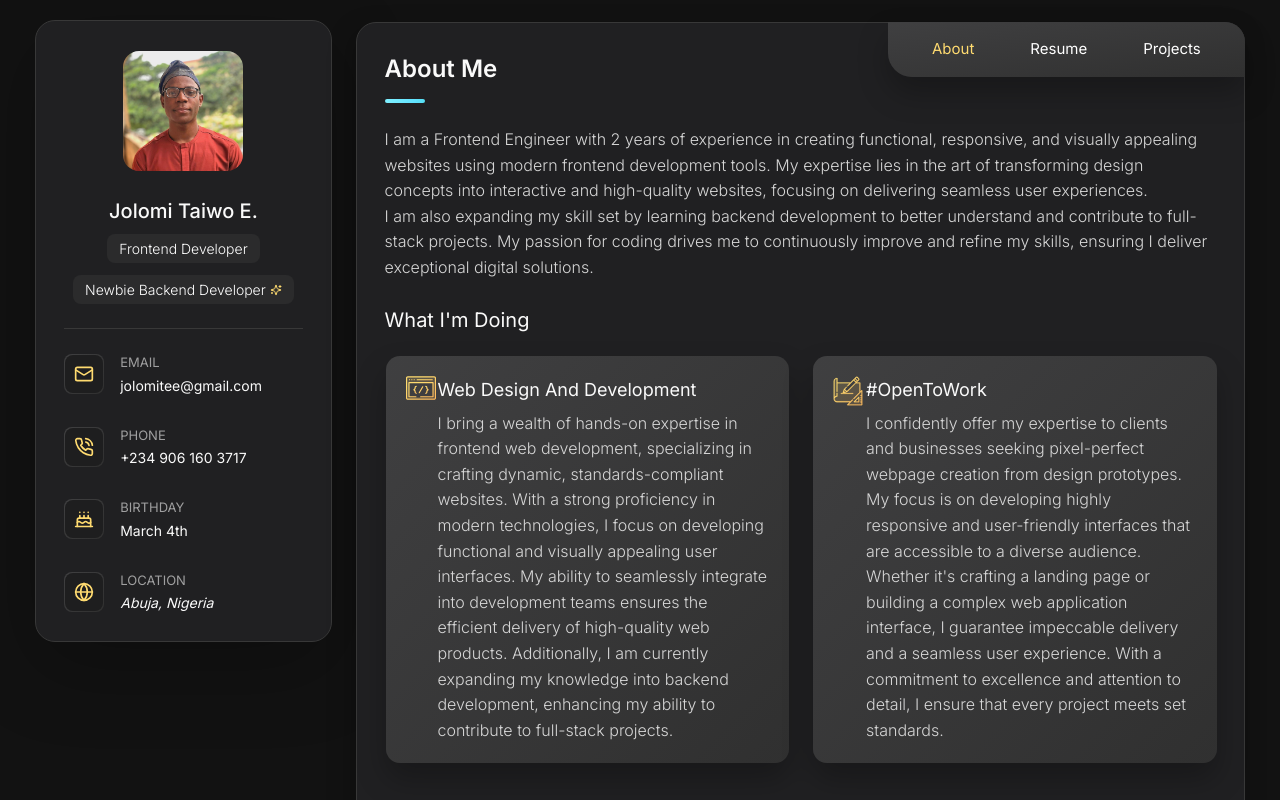
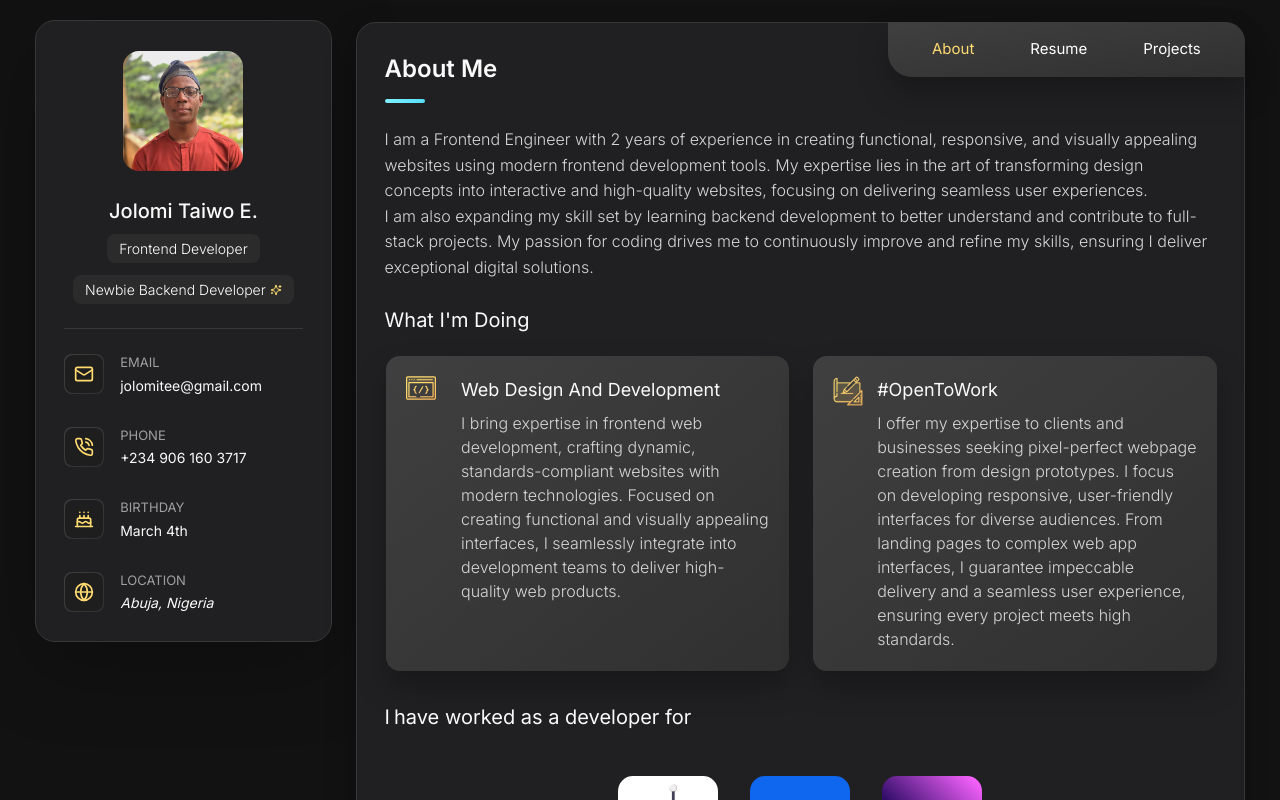
Before and after one commit to JolomiTee/jolomitee-v2, a Next.js app: page / in a window 1280 px wide. Shown: the top 800 px of the page. Built offline with nearby package versions, Linux system fonts and the light colour scheme.

Commit message:
- running lighthouse tests: [71, 100, 100, 100]

```diff
--- a/components/about/Services.tsx
+++ b/components/about/Services.tsx
@@ -7,13 +7,13 @@ const info = [
 		img: IconDev,
 		alt: "Design icon",
 		title: "Web Design and Development",
-		text: "I bring a wealth of hands-on expertise in frontend web development, specializing in crafting dynamic, standards-compliant websites. With a strong proficiency in modern technologies, I focus on developing functional and visually appealing user interfaces. My ability to seamlessly integrate into development teams ensures the efficient delivery of high-quality web products. Additionally, I am currently expanding my knowledge into backend development, enhancing my ability to contribute to full-stack projects.",
+		text: "I bring expertise in frontend web development, crafting dynamic, standards-compliant websites with modern technologies. Focused on creating functional and visually appealing interfaces, I seamlessly integrate into development teams to deliver high-quality web products.",
 	},
 	{
 		img: DesignIcon,
 		alt: "Development icon",
 		title: "#OpenToWork",
-		text: "I confidently offer my expertise to clients and businesses seeking pixel-perfect webpage creation from design prototypes. My focus is on developing highly responsive and user-friendly interfaces that are accessible to a diverse audience. Whether it's crafting a landing page or building a complex web application interface, I guarantee impeccable delivery and a seamless user experience. With a commitment to excellence and attention to detail, I ensure that every project meets set standards.",
+		text: "I offer my expertise to clients and businesses seeking pixel-perfect webpage creation from design prototypes. I focus on developing responsive, user-friendly interfaces for diverse audiences. From landing pages to complex web app interfaces, I guarantee impeccable delivery and a seamless user experience, ensuring every project meets high standards.",
 	},
 ];
 
@@ -39,7 +39,7 @@ const Services = () => {
 							<p className="h4 service-item-title mb-2 lg:text-fs-2">
 								{item.title}
 							</p>
-							<p className="service-item-text text-light-gray text-fs-5 lg:text-fs-4 font-fw-300 leading-[1.6]">
+							<p className="service-item-text text-light-gray text-fs-5 lg:text-fs-4 font-fw-300">
 								{item.text}
 							</p>
 						</div>
```
